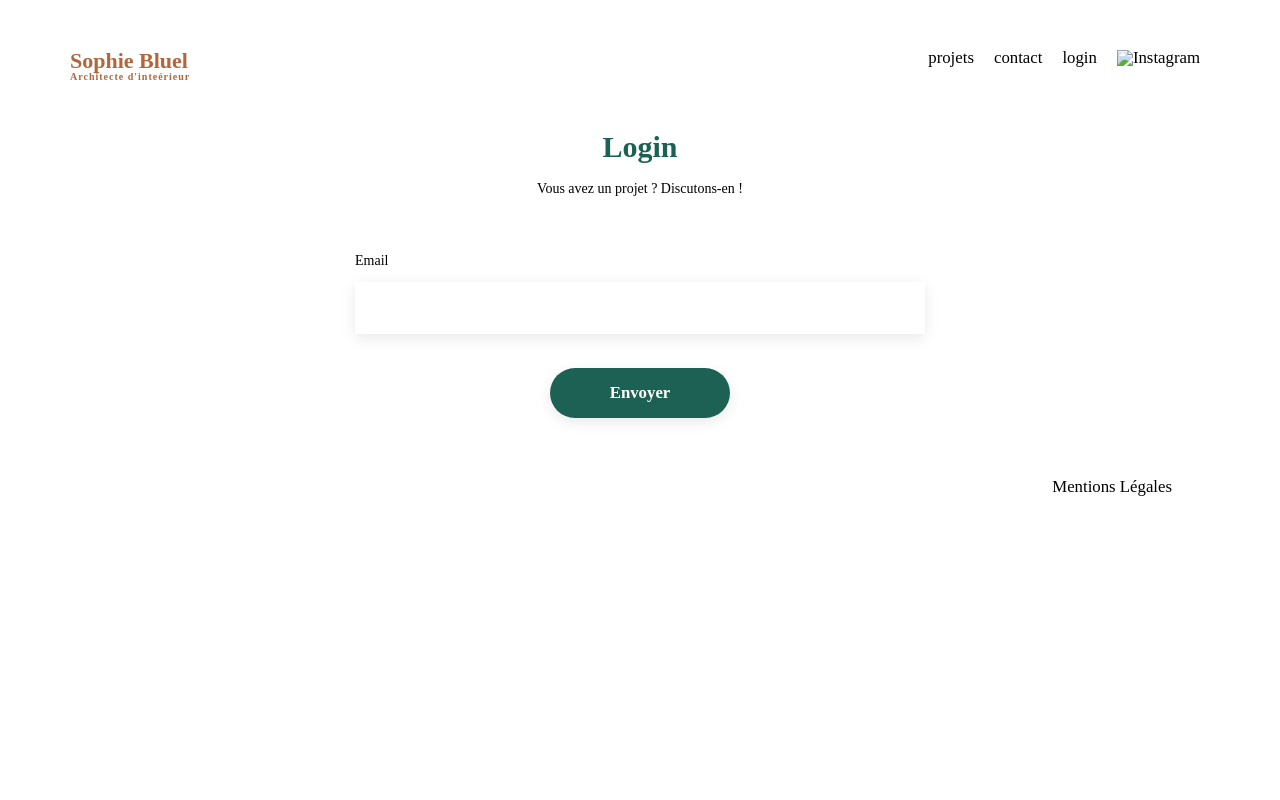
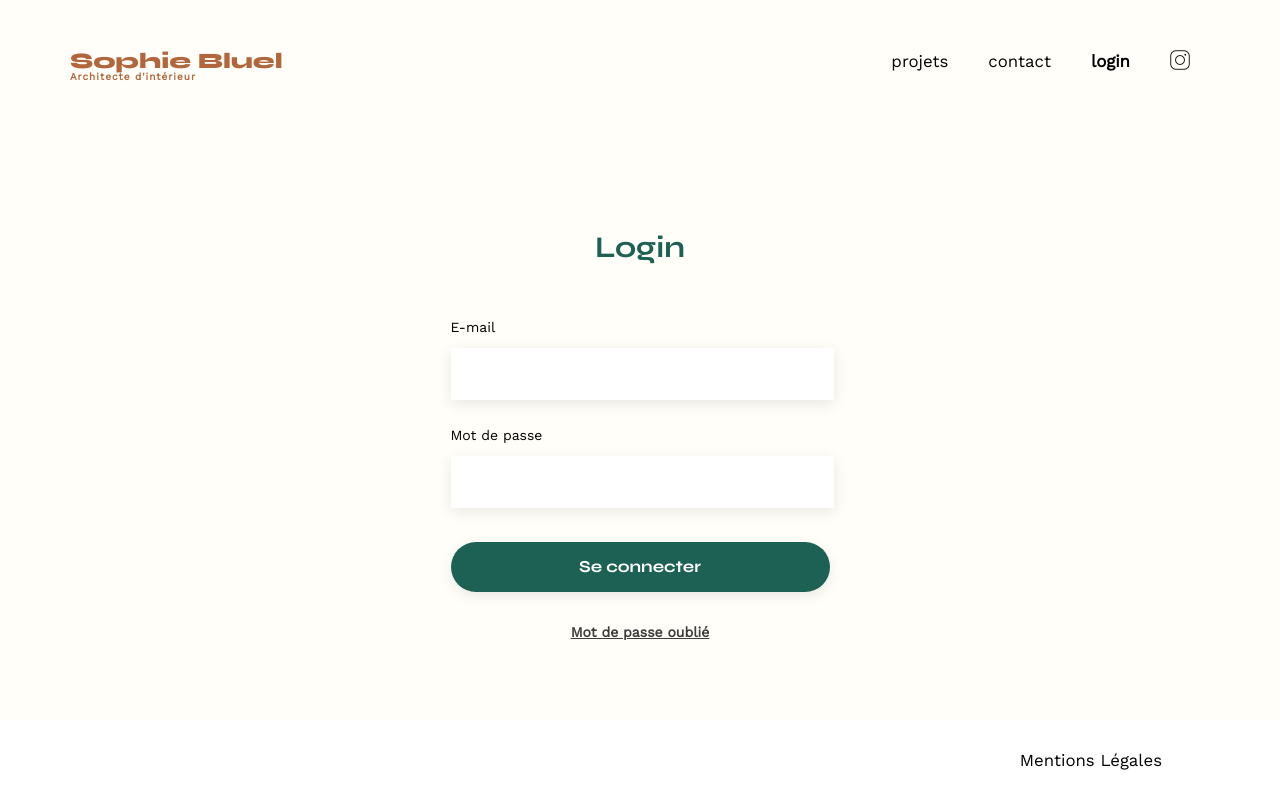
Before and after one commit to yoshibousama/OC-IW-P6, a plain HTML site: page FrontEnd/page/login.html in a window 1280 px wide. Drawn offline with nearby package versions, Linux system fonts and the light colour scheme; no server answers.

Commit message:
fixed html/css

```diff
--- a/FrontEnd/assets/style.css
+++ b/FrontEnd/assets/css/login.css
@@ -129,20 +129,20 @@ table {
 }
 /** end reset css**/
 body {
-  max-width: 1140px;
-  margin: auto;
   font-family: "Work Sans";
   font-size: 14px;
+  background-color: #fffef8;
+}
+.container {
+  margin: 0 auto;
+  max-width: 1140px;
 }
 header {
+  margin: 50px auto;
+  max-width: 1140px;
   display: flex;
   justify-content: space-between;
-  margin: 50px 0;
 }
-section {
-  margin: 50px 0;
-}
-
 h1 {
   display: flex;
   flex-direction: column;
@@ -151,13 +151,11 @@ h1 {
   font-weight: 800;
   color: #b1663c;
 }
-
 h1 > span {
   font-family: "Work Sans";
   font-size: 10px;
   letter-spacing: 0.1em;
 }
-
 h2 {
   font-family: "Syne";
   font-weight: 700;
@@ -170,116 +168,60 @@ nav ul {
   list-style-type: none;
 }
 nav li {
-  padding: 0 10px;
+  padding: 0 20px;
   font-size: 1.2em;
 }
-
-li:hover {
+nav li a {
+  text-decoration: none;
+  color: black;
+}
+.bold {
+  font-weight: bold;
+}
+.nav_social {
+  height: 20px;
+  width: 20px;
+}
+li:hover,
+li a:hover {
   color: #b1663c;
 }
-#introduction {
-  display: flex;
-  align-items: center;
-}
-#introduction figure {
-  flex: 1;
-}
-#introduction img {
-  display: block;
-  margin: auto;
-  width: 80%;
-}
-
-#introduction article {
-  flex: 1;
-}
-#introduction h2 {
-  margin-bottom: 1em;
-}
-
-#introduction p {
-  margin-bottom: 0.5em;
-}
-#portfolio h2 {
-  text-align: center;
-  margin-bottom: 1em;
-}
-.filter_container {
-  margin: auto;
-  display: flex;
-  justify-content: space-evenly;
-  gap: 10px;
-  margin-bottom: 51px;
-  max-width: 50%;
-}
-.btn_filter {
-  font-family: "Syne";
-  font-weight: 700;
-  background-color: white;
-  color: #1d6154;
-  margin: 2em auto;
-  padding: 9px 30px;
-  text-align: center;
-  border-radius: 60px;
-  height: 50px;
-  font-size: 16px;
-  border: none;
-  box-shadow: 0px 4px 14px rgba(0, 0, 0, 0.09);
-  white-space: nowrap;
-  transition: all 0.2s ease-in-out;
-}
-.btn_filter-all {
-  color: white;
-  background-color: #1d6154;
-}
-.btn_filter:hover {
-  color: white;
-  background-color: #1d6154;
-  cursor: pointer;
-}
-.gallery {
-  width: 100%;
-  display: grid;
-  grid-template-columns: 1fr 1fr 1fr;
-  grid-column-gap: 20px;
-  grid-row-gap: 20px;
-}
-
-.gallery img {
-  width: 100%;
-}
-
-#contact {
-  width: 50%;
-  margin: auto;
-}
-#contact > * {
+.forgot_psw {
+  text-decoration: underline;
+  color: #3d3d3d;
+  font-weight: bold;
   text-align: center;
 }
-#contact h2 {
+#connect_form {
+  width: 379px;
+  margin: 150px auto;
+}
+#connect_form > * {
+  text-align: center;
+}
+#connect_form h2 {
   margin-bottom: 20px;
 }
-#contact form {
-  text-align: left;
+#connect_form form {
   margin-top: 30px;
   display: flex;
   flex-direction: column;
+  text-align: left;
 }
-
-#contact input {
+#connect_form input {
+  width: 379px;
   height: 50px;
   font-size: 1.2em;
   border: none;
   box-shadow: 0px 4px 14px rgba(0, 0, 0, 0.09);
 }
-#contact label {
+#connect_form label {
   margin: 2em 0 1em 0;
 }
-#contact textarea {
+#connect_form textarea {
   border: none;
   box-shadow: 0px 4px 14px rgba(0, 0, 0, 0.09);
 }
-
 input[type="submit"] {
   font-family: "Syne";
   font-weight: 700;
@@ -290,7 +232,18 @@ input[type="submit"] {
   text-align: center;
   border-radius: 60px;
 }
-
+input[type="submit"]:hover {
+  background-color: #0e2f28;
+  transition: all 0.2s ease-in-out;
+  cursor: pointer;
+}
+footer {
+  background-color: white;
+  padding-block: 3px;
+  position: absolute;
+  bottom: 0;
+  width: 100%;
+}
 footer nav ul {
   display: flex;
   justify-content: flex-end;
--- /dev/null
+++ b/FrontEnd/assets/css/style.css
@@ -0,0 +1,307 @@
+/* http://meyerweb.com/eric/tools/css/reset/
+   v2.0 | 20110126
+   License: none (public domain)
+*/
+
+html,
+body,
+div,
+span,
+applet,
+object,
+iframe,
+h1,
+h2,
+h3,
+h4,
+h5,
+h6,
+p,
+blockquote,
+pre,
+a,
+abbr,
+acronym,
+address,
+big,
+cite,
+code,
+del,
+dfn,
+em,
+img,
+ins,
+kbd,
+q,
+s,
+samp,
+small,
+strike,
+strong,
+sub,
+sup,
+tt,
+var,
+b,
+u,
+i,
+center,
+dl,
+dt,
+dd,
+ol,
+ul,
+li,
+fieldset,
+form,
+label,
+legend,
+table,
+caption,
+tbody,
+tfoot,
+thead,
+tr,
+th,
+td,
+article,
+aside,
+canvas,
+details,
+embed,
+figure,
+figcaption,
+footer,
+header,
+hgroup,
+menu,
+nav,
+output,
+ruby,
+section,
+summary,
+time,
+mark,
+audio,
+video {
+  margin: 0;
+  padding: 0;
+  border: 0;
+  font-size: 100%;
+  font: inherit;
+  vertical-align: baseline;
+}
+/* HTML5 display-role reset for older browsers */
+article,
+aside,
+details,
+figcaption,
+figure,
+footer,
+header,
+hgroup,
+menu,
+nav,
+section {
+  display: block;
+}
+body {
+  line-height: 1;
+}
+ol,
+ul {
+  list-style: none;
+}
+blockquote,
+q {
+  quotes: none;
+}
+blockquote:before,
+blockquote:after,
+q:before,
+q:after {
+  content: "";
+  content: none;
+}
+table {
+  border-collapse: collapse;
+  border-spacing: 0;
+}
+/** end reset css**/
+body {
+  max-width: 1140px;
+  margin: auto;
+  font-family: "Work Sans";
+  font-size: 14px;
+  background-color: #fffef8;
+}
+header {
+  display: flex;
+  justify-content: space-between;
+  margin: 50px 0;
+}
+section {
+  margin: 50px 0;
+}
+h1 {
+  display: flex;
+  flex-direction: column;
+  font-family: "Syne";
+  font-size: 22px;
+  font-weight: 800;
+  color: #b1663c;
+}
+h1 > span {
+  font-family: "Work Sans";
+  font-size: 10px;
+  letter-spacing: 0.1em;
+}
+h2 {
+  font-family: "Syne";
+  font-weight: 700;
+  font-size: 30px;
+  color: #1d6154;
+}
+nav ul {
+  display: flex;
+  align-items: center;
+  list-style-type: none;
+}
+nav li {
+  padding: 0 20px;
+  font-size: 1.2em;
+}
+nav li a {
+  text-decoration: none;
+  color: black;
+}
+.nav_social {
+  height: 20px;
+  width: 20px;
+}
+li:hover,
+li a:hover {
+  color: #b1663c;
+}
+#introduction {
+  display: flex;
+  align-items: center;
+}
+#introduction figure {
+  flex: 1;
+}
+#introduction img {
+  display: block;
+  margin: auto;
+  width: 80%;
+}
+#introduction article {
+  flex: 1;
+}
+#introduction h2 {
+  margin-bottom: 1em;
+}
+#introduction p {
+  margin-bottom: 0.5em;
+}
+#portfolio h2 {
+  text-align: center;
+  margin-bottom: 1em;
+}
+.filter_container {
+  margin: auto;
+  display: flex;
+  justify-content: space-evenly;
+  gap: 10px;
+  margin-bottom: 51px;
+  max-width: 50%;
+}
+.btn_filter {
+  font-family: "Syne";
+  font-weight: 700;
+  background-color: white;
+  color: #1d6154;
+  margin: 2em auto;
+  padding: 9px 30px;
+  text-align: center;
+  border-radius: 60px;
+  height: 50px;
+  font-size: 16px;
+  border: 1px solid #1d6154;
+  box-shadow: 0px 4px 14px rgba(0, 0, 0, 0.09);
+  white-space: nowrap;
+  transition: all 0.2s ease-in-out;
+}
+.btn_filter-all {
+  color: white;
+  background-color: #1d6154;
+}
+.btn_filter:hover {
+  color: white;
+  background-color: #1d6154;
+  cursor: pointer;
+}
+.gallery {
+  width: 100%;
+  display: grid;
+  grid-template-columns: 1fr 1fr 1fr;
+  grid-column-gap: 20px;
+  grid-row-gap: 20px;
+}
+.gallery img {
+  width: 100%;
+}
+#contact {
+  width: 50%;
+  margin: auto;
+}
+#contact > * {
+  text-align: center;
+}
+#contact h2 {
+  margin-bottom: 20px;
+}
+#contact form {
+  text-align: left;
+  margin-top: 30px;
+  display: flex;
+  flex-direction: column;
+}
+
+#contact input {
+  height: 50px;
+  font-size: 1.2em;
+  border: none;
+  box-shadow: 0px 4px 14px rgba(0, 0, 0, 0.09);
+}
+#contact label {
+  margin: 2em 0 1em 0;
+}
+#contact textarea {
+  border: none;
+  box-shadow: 0px 4px 14px rgba(0, 0, 0, 0.09);
+}
+input[type="submit"] {
+  font-family: "Syne";
+  font-weight: 700;
+  color: white;
+  background-color: #1d6154;
+  margin: 2em auto;
+  width: 180px;
+  text-align: center;
+  border-radius: 60px;
+}
+input[type="submit"]:hover {
+  background-color: #0e2f28;
+  transition: all 0.2s ease-in-out;
+  cursor: pointer;
+}
+footer {
+  background-color: white;
+  padding-block: 3px;
+}
+footer nav ul {
+  display: flex;
+  justify-content: flex-end;
+  margin: 2em;
+}
--- a/FrontEnd/page/login.html
+++ b/FrontEnd/page/login.html
@@ -1,41 +1,46 @@
 <!DOCTYPE html>
-<html lang="en">
+<html lang="fr">
 
 <head>
  <meta charset="UTF-8">
  <meta http-equiv="X-UA-Compatible" content="IE=edge">
  <meta name="viewport" content="width=device-width, initial-scale=1.0">
- <link rel="stylesheet" href="/FrontEnd/assets/style.css">
+ <link rel="preconnect" href="https://fonts.googleapis.com">
+ <link rel="preconnect" href="https://fonts.gstatic.com" crossorigin>
+ <link href="https://fonts.googleapis.com/css2?family=Syne:wght@700;800&family=Work+Sans&display=swap" rel="stylesheet">
+ <meta name="description" content="">
+ <link rel="stylesheet" href="/FrontEnd/assets/css/login.css">
  <script type="module" src="/FrontEnd/assets/js/login.js"></script>
- <script type="module" src="/FrontEnd/assets/js/scripts.js"></script>
  <title>Document</title>
 </head>
 
 <body>
  <header>
-  <h1>Sophie Bluel <span>Architecte d'inteérieur</span></h1>
+  <h1>Sophie Bluel <span>Architecte d'intérieur</span></h1>
   <nav>
    <ul>
-    <li>projets</li>
+    <li><a href="/FrontEnd/index.html">projets</a></li>
     <li>contact</li>
-    <li>login</li>
-    <li><img src="./assets/icons/instagram.png" alt="Instagram"></li>
+    <li class="bold"><a href="#">login</a></li>
+    <li><img class="nav_social" src="/FrontEnd/assets/icons/instagram.png" alt="Instagram"></li>
    </ul>
   </nav>
  </header>
- <main>
-  <section id="contact">
+ <main class="container">
+  <section id="connect_form">
    <h2>Login</h2>
-   <p>Vous avez un projet ? Discutons-en !</p>
    <form action="#" method="post">
-    <label for="email">Email</label>
+    <label for="email">E-mail</label>
     <input type="email" name="email" id="email">
-    <input type="submit" value="Envoyer">
+    <label for="password">Mot de passe</label>
+    <input type="password" name="password" id="password">
+    <input type="submit" value="Se connecter">
+    <a href="#" class="forgot_psw">Mot de passe oublié</a>
    </form>
   </section>
  </main>
  <footer>
-  <nav>
+  <nav class="container">
    <ul>
     <li>Mentions Légales</li>
    </ul>
```
Also changed, not shown: FrontEnd/index.html (+4 -5 lines).
